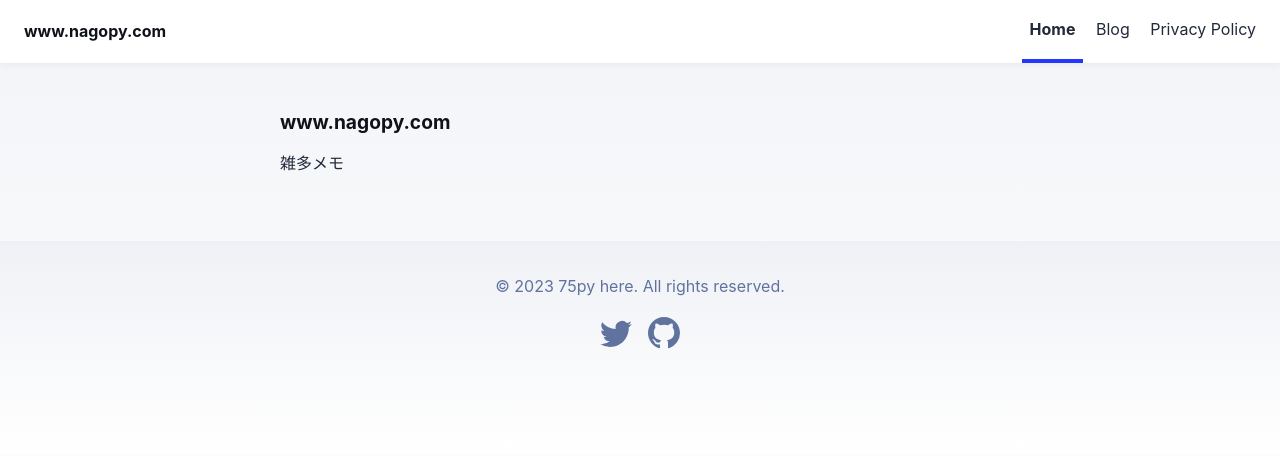
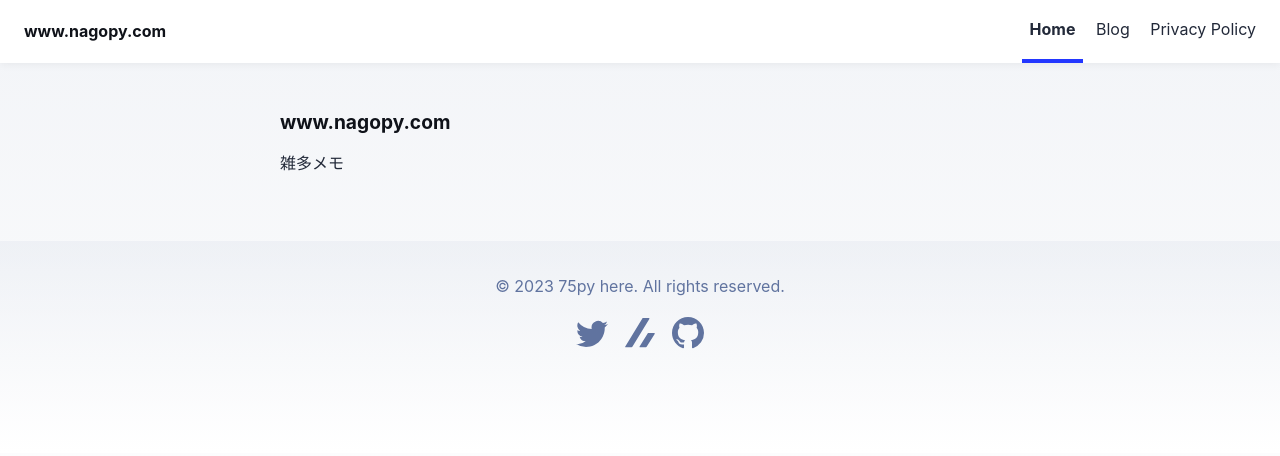
Before and after one commit to 75py/blog, an Astro site: page / in a window 1280 px wide. Built offline with nearby package versions, Linux system fonts and the light colour scheme; Astro itself is replaced by a stand-in of ours.

Commit message:
Add Zenn link to footer

```diff
--- a/src/components/Footer.astro
+++ b/src/components/Footer.astro
@@ -13,6 +13,15 @@ const today = new Date();
 					d="M5.026 15c6.038 0 9.341-5.003 9.341-9.334 0-.14 0-.282-.006-.422A6.685 6.685 0 0 0 16 3.542a6.658 6.658 0 0 1-1.889.518 3.301 3.301 0 0 0 1.447-1.817 6.533 6.533 0 0 1-2.087.793A3.286 3.286 0 0 0 7.875 6.03a9.325 9.325 0 0 1-6.767-3.429 3.289 3.289 0 0 0 1.018 4.382A3.323 3.323 0 0 1 .64 6.575v.045a3.288 3.288 0 0 0 2.632 3.218 3.203 3.203 0 0 1-.865.115 3.23 3.23 0 0 1-.614-.057 3.283 3.283 0 0 0 3.067 2.277A6.588 6.588 0 0 1 .78 13.58a6.32 6.32 0 0 1-.78-.045A9.344 9.344 0 0 0 5.026 15z"
 				></path></svg
 			>
+		</a>
+		<a href="https://zenn.dev/75py" target="_blank">
+			<span class="sr-only">Follow 75py on Zenn</span>
+			<svg viewBox="0 0 88.3 88.3" aria-hidden="true" width="32" height="32"
+			><path fill="currentColor" class="st0" d="M3.9,83.3h17c0.9,0,1.7-0.5,2.2-1.2L69.9,5.2c0.6-1-0.1-2.2-1.3-2.2H52.5c-0.8,0-1.5,0.4-1.9,1.1L3.1,81.9
+					C2.8,82.5,3.2,83.3,3.9,83.3z"></path
+			><path fill="currentColor" class="st0" d="M62.5,82.1l22.1-35.5c0.7-1.1-0.1-2.5-1.4-2.5h-16c-0.6,0-1.2,0.3-1.5,0.8L43,81.2c-0.6,0.9,0.1,2.1,1.2,2.1
+					h16.3C61.3,83.3,62.1,82.9,62.5,82.1z"></path
+			></svg>
 		</a>
 		<a href="https://github.com/75py" target="_blank">
 			<span class="sr-only">Go to 75py's GitHub repo</span>
```
